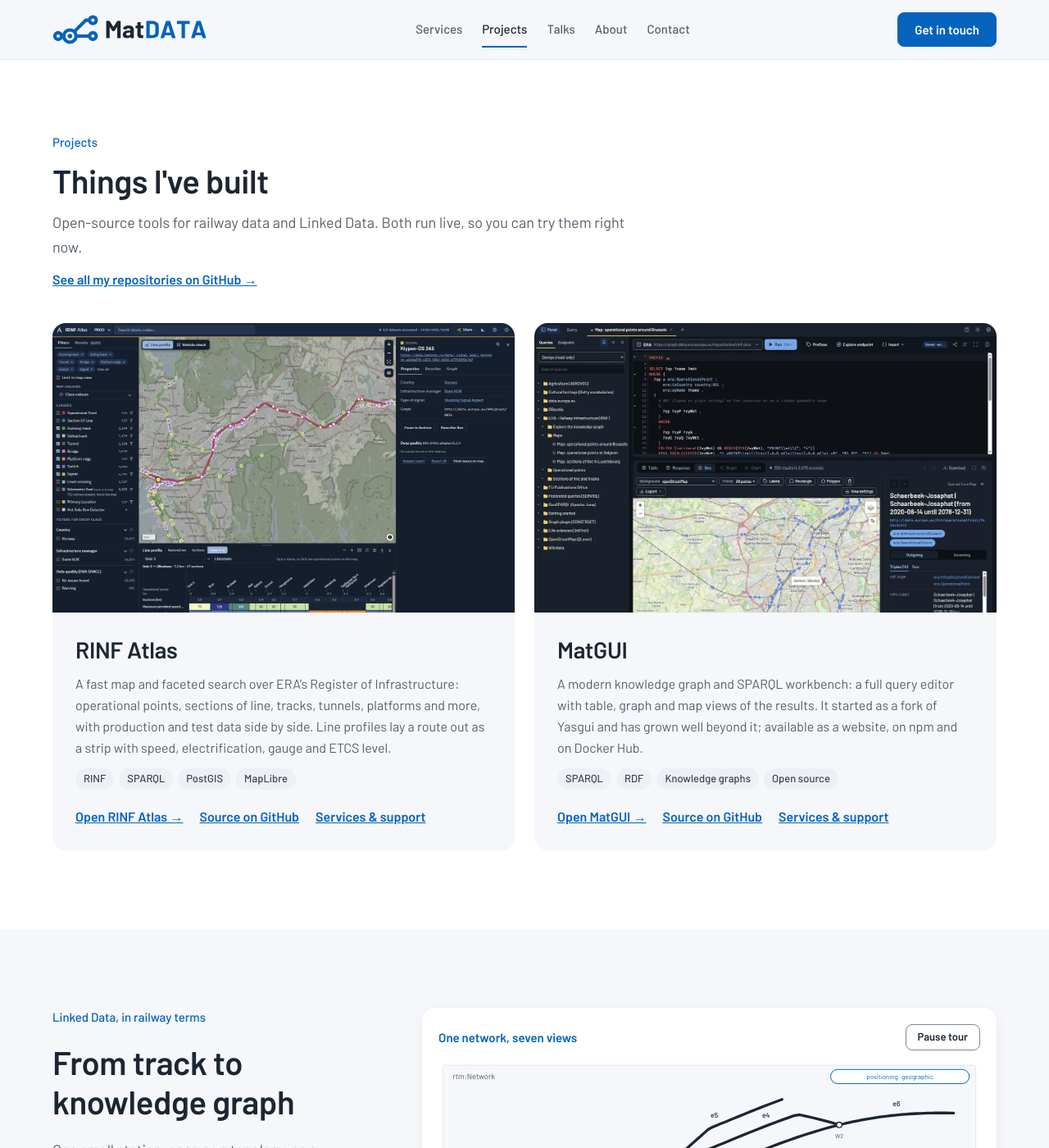
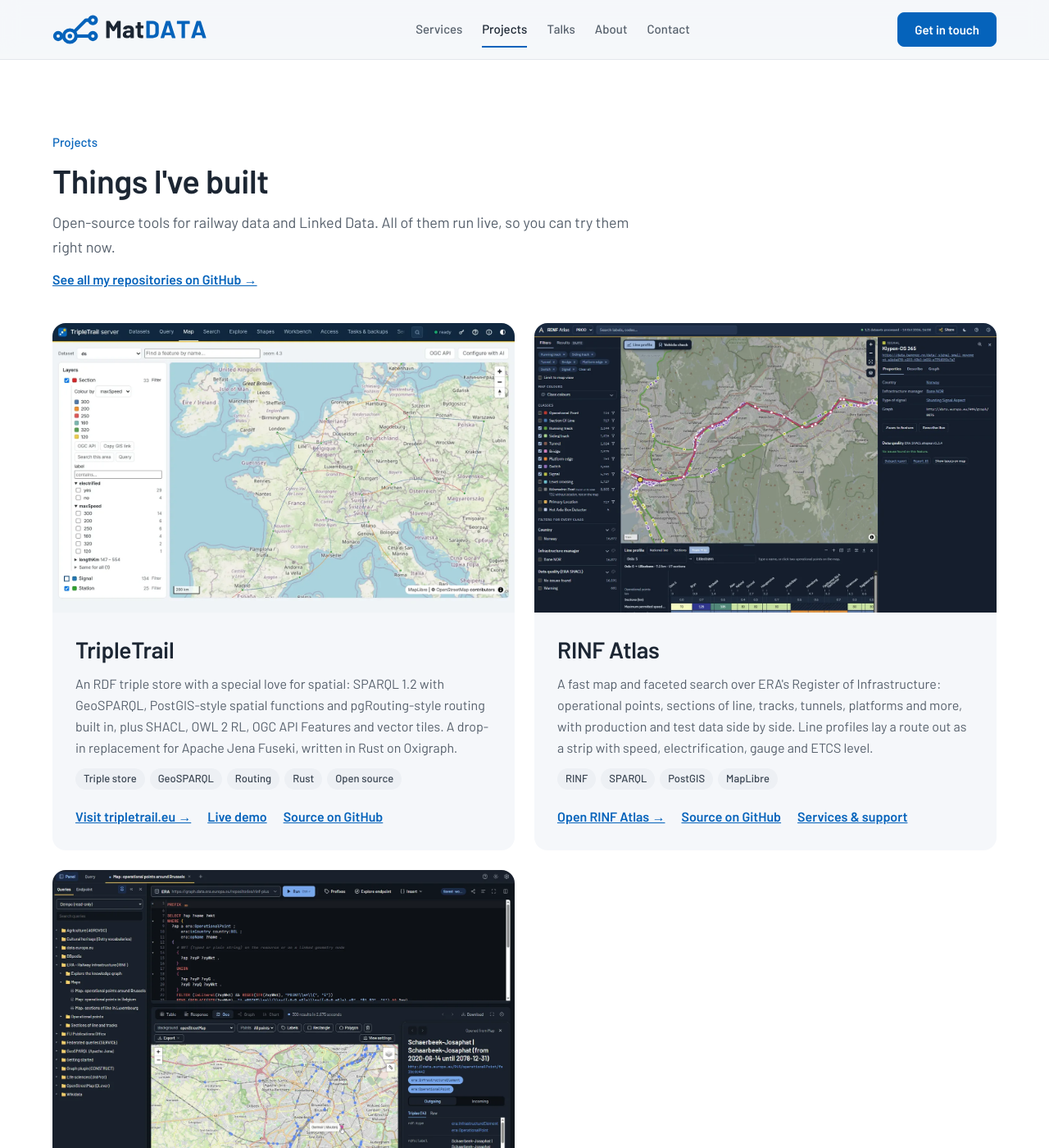
Before and after one commit to Matdata-eu/company-website, a Jekyll site: the page built from index.html, in a window 1280 px wide and 1400 px high, scrolled down 2102 px. Shown: the whole window at 82% size. Built offline with Jekyll 4.4.1, drawn with Linux system fonts in a browser that asks for light colours; some of the changed text lies outside the part shown.

Commit message:
feat: add the CDL 2026 slide deck and the TripleTrail project
Lists the Connected Data London talk with its slides in the timeline and
as a slide deck card, adds TripleTrail to the projects, and drops the
Upcoming labels from the CDL and ISWC entries.

```diff
--- a/_data/home.yml
+++ b/_data/home.yml
@@ -29,7 +29,7 @@ services:
 projects:
   eyebrow: Projects
   heading: Things I've built
-  intro: Open-source tools for railway data and Linked Data. Both run live, so you can try them right now.
+  intro: Open-source tools for railway data and Linked Data. All of them run live, so you can try them right now.
   all_link: { label: See all my repositories on GitHub →, url: "https://github.com/orgs/Matdata-eu/repositories" }
 
 example:
--- a/_data/projects.yml
+++ b/_data/projects.yml
@@ -1,6 +1,18 @@
 # Project cards in the "Projects" section.
 # image: a screenshot (put it in assets/img/projects/). Leave it out and set
 # sparql: true to show the SPARQL query panel instead.
+- title: TripleTrail
+  image: /assets/img/projects/tripletrail.webp
+  image_alt: "TripleTrail's map view: high-speed railway sections across Europe coloured by maximum speed, with facets for electrification and speed next to the map"
+  text: >-
+    An RDF triple store with a special love for spatial: SPARQL 1.2 with GeoSPARQL, PostGIS-style
+    spatial functions and pgRouting-style routing built in, plus SHACL, OWL 2 RL, OGC API Features
+    and vector tiles. A drop-in replacement for Apache Jena Fuseki, written in Rust on Oxigraph.
+  tags: [Triple store, GeoSPARQL, Routing, Rust, Open source]
+  links:
+    - { label: Visit tripletrail.eu →, url: "https://tripletrail.eu" }
+    - { label: Live demo, url: "https://demo.tripletrail.eu" }
+    - { label: Source on GitHub, url: "https://github.com/Matdata-eu/tripletrail" }
 - title: RINF Atlas
   image: /assets/img/projects/rinf-atlas.webp
   image_alt: "RINF Atlas: Norwegian infrastructure around Oslo on a map with class filters, the details of one signal, and a line profile from Oslo S to Lillestrøm showing speed, electrification and gauge per section"
--- a/_data/slide_decks.yml
+++ b/_data/slide_decks.yml
@@ -5,6 +5,12 @@ intro: >-
   Complex subjects, explained clearly. These interactive decks walk through hard railway data
   questions step by step; click through them in your browser.
 decks:
+  - title: Building the Norwegian Railway Knowledge Graph
+    text: >-
+      Bane NOR's production railway knowledge graph: topology first, lift and uplift with SHACL
+      rules, and where the Semantic Web stack runs off the track. Connected Data London 2026.
+    slides: https://cdl2026.matdata.eu
+    source: https://github.com/Matdata-eu/slides-cdl2026
   - title: From XSD to ERA ontology
     text: >-
       How the TAF/TAP TSI schemas became the telematics part of ERA ontology v4.0. For the RNE
```
Also changed, not shown: _data/talks.yml (+5 -5 lines), assets/img/projects/tripletrail.webp (added).
